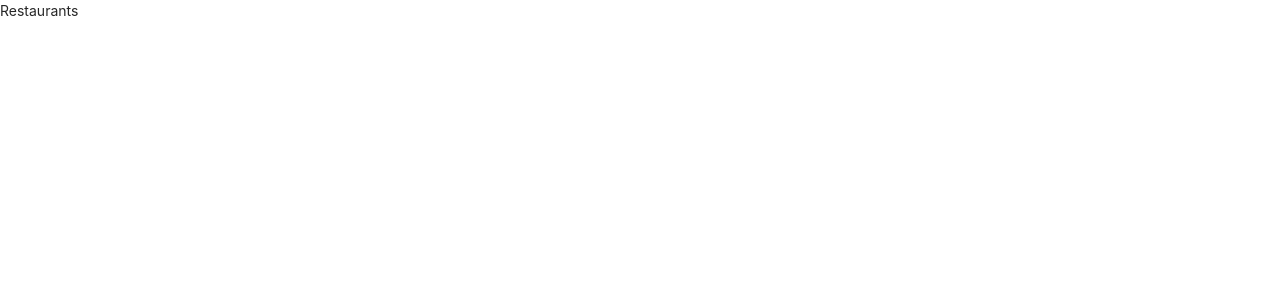
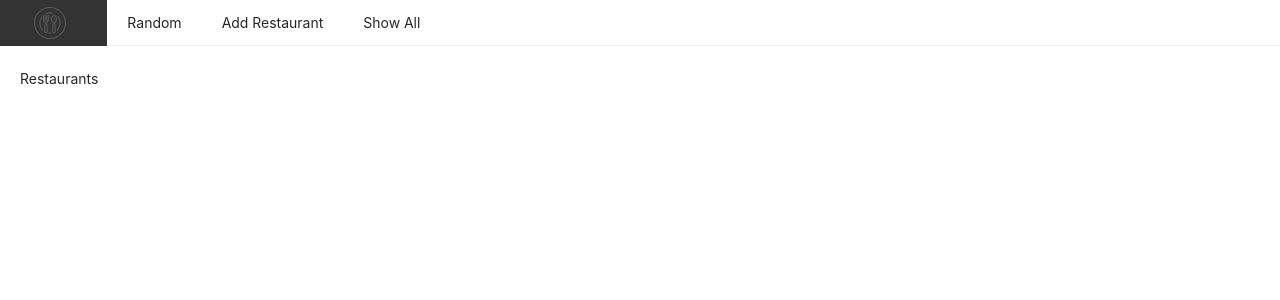
Before and after one commit to jaidharosenblatt/familyfoods, a React (Create React App) app: page /all in a window 1280 px wide. Shown: the top 300 px of the page. Built offline with nearby package versions, Linux system fonts and the light colour scheme; no server answers.

Commit message:
integrated airtable API

```diff
--- a/package.json
+++ b/package.json
@@ -7,6 +7,7 @@
     "@testing-library/react": "^9.3.2",
     "@testing-library/user-event": "^7.1.2",
     "antd": "^4.4.0",
+    "axios": "^0.19.2",
     "react": "^16.13.1",
     "react-dom": "^16.13.1",
     "react-router-dom": "^5.2.0",
--- a/src/App.css
+++ b/src/App.css
@@ -1 +1,13 @@
 @import "~antd/dist/antd.css";
+
+.navbar {
+  overflow: hidden;
+  background-color: #333;
+  position: fixed; /* Set the navbar to fixed position */
+  top: 0; /* Position the navbar at the top of the page */
+  width: 100%; /* Full width */
+}
+
+.navbar-container {
+  padding: 68px 20px;
+}
--- a/src/App.js
+++ b/src/App.js
@@ -4,17 +4,21 @@ import { BrowserRouter, Route, Switch, Redirect } from "react-router-dom";
 import RandomChooser from "./pages/RandomChooser";
 import AddRestaurant from "./pages/AddRestaurant";
 import Restaurants from "./pages/Restaurants";
+import NavBar from "./components/NavBar";
 
 const App = () => {
   return (
     <div className="App">
       <BrowserRouter>
+        <NavBar />
+        <div className="navbar-container">
           <Switch>
             <Route path="/random" exact component={RandomChooser} />
             <Route path="/add" exact component={AddRestaurant} />
             <Route path="/all" exact component={Restaurants} />
             <Redirect to="/random" />;
           </Switch>
+        </div>
       </BrowserRouter>
     </div>
   );
--- /dev/null
+++ b/src/api/API.js
@@ -0,0 +1,12 @@
+import client from "./axiosConfig";
+
+/**
+ * Get all data in restaurants
+ * Optionally filter by only showing certain fields
+ */
+export async function getRestaurants() {
+  let { data } = await client.get("/restaurants");
+  return { ...data };
+}
+
+export default { getRestaurants };
--- /dev/null
+++ b/src/api/axiosConfig.js
@@ -0,0 +1,8 @@
+import axios from "axios";
+const token = "keyMQdDvOvNG9iTZa";
+const client = axios.create({
+  baseURL: "https://api.airtable.com/v0/appLbsVUknlYy9WE5/",
+  headers: { Authorization: `Bearer ${token}` },
+});
+
+export default client;
--- /dev/null
+++ b/src/components/NavBar.js
@@ -0,0 +1,35 @@
+import React from "react";
+import { Link } from "react-router-dom";
+import { Menu, Row, Col } from "antd";
+import { Logo } from "../static/Images";
+import "./navbar.css";
+
+const NavBar = () => {
+  return (
+    <div className="navbar">
+      <Row align="middle" gutter={8}>
+        <Col align="center" span={2}>
+          <Link to="/">
+            <img src={Logo} alt="logo" className="Logo" />
+          </Link>
+        </Col>
+
+        <Col span={22}>
+          <Menu mode="horizontal">
+            <Menu.Item key="random">
+              <Link to="/random">Random</Link>
+            </Menu.Item>
+            <Menu.Item key="add">
+              <Link to="/add">Add Restaurant</Link>
+            </Menu.Item>
+            <Menu.Item key="all">
+              <Link to="/all">Show All</Link>
+            </Menu.Item>
+          </Menu>
+        </Col>
+      </Row>
+    </div>
+  );
+};
+
+export default NavBar;
--- /dev/null
+++ b/src/components/navbar.css
@@ -0,0 +1,3 @@
+.Logo {
+  width: 32px;
+}
--- a/src/pages/Restaurants.js
+++ b/src/pages/Restaurants.js
@@ -1,6 +1,14 @@
 import React from "react";
+import API from "../api/API";
 
 const Restaurants = () => {
+  React.useEffect(() => {
+    async function getRestaurants() {
+      const res = await API.getRestaurants();
+      console.log(res);
+    }
+    getRestaurants();
+  }, []);
   return <div>Restaurants</div>;
 };
 
--- /dev/null
+++ b/src/static/Images.js
@@ -0,0 +1 @@
+export const Logo = require("./food.svg");
```
Also changed, not shown: src/static/food.svg (added), 1 other file (tests, documents, lock files or other folders). Lines whose indentation alone changed are shown as unchanged.
